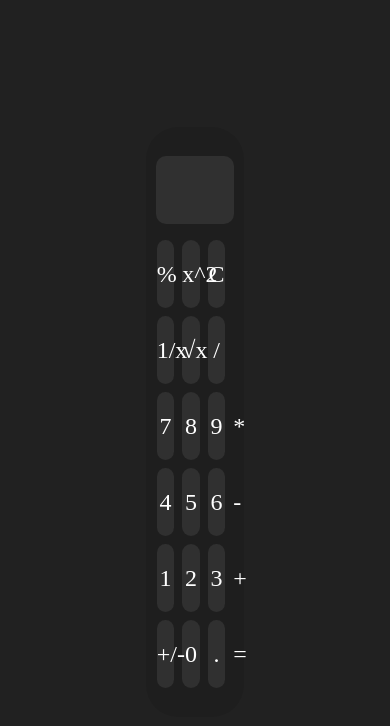
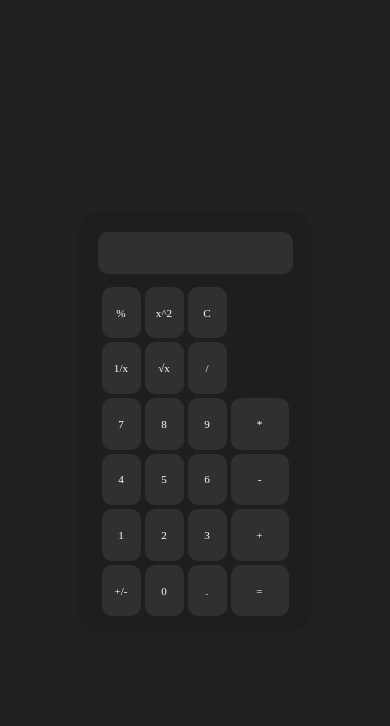
Before and after one commit to adityaranjan05/Calculator, a plain HTML site: page index.html in a window 390 px wide. Drawn offline with nearby package versions, Linux system fonts and the light colour scheme.

Commit message:
completed

```diff
--- a/style.css
+++ b/style.css
@@ -66,3 +66,38 @@ td{
 .buttons:active{
     background: rgba(121, 116, 116, 0.08)
 }
+
+@media (max-width: 768px){
+    body{
+        min-width: 100svw;
+        min-height: 100svh;
+    }
+
+    #calculator_wrapper{
+        height: 50svh;
+        width: 60svw;
+        border-radius: 1.5rem;
+        padding: 2% 0.5%;
+    }
+
+    .output_window{
+        height: 5svh;
+        width: 50svw;
+        margin: 1svh 0;
+        font-size: 0.5rem;
+        padding-right: 0.5rem;
+    }
+
+    table{
+        height: 40vh;
+        width: 50vw;
+        border-spacing: 0.3rem;
+        table-layout: fixed;
+    }
+
+    td{
+        height: 1svh;
+        width: 10svw;
+        font-size: 0.7rem;
+    }
+}
```
